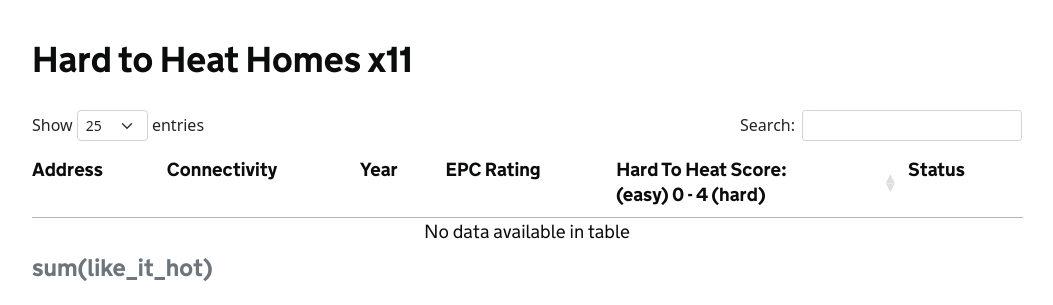
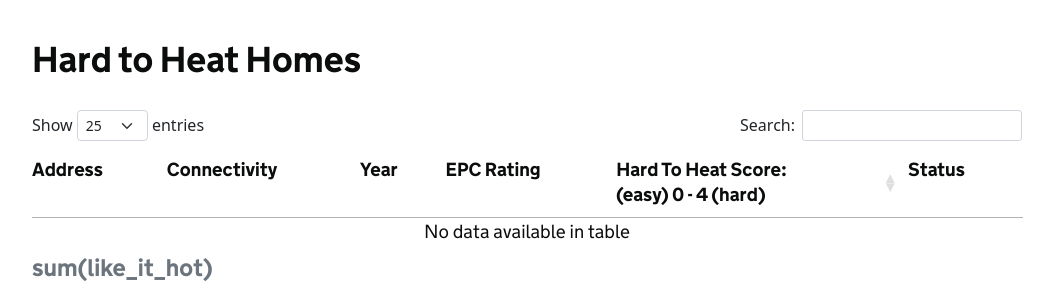
Before and after one commit to Abid-MadeTech/hard-to-heat-homes-pipeline, a Flask app: page / in a window 1280 px wide. Shown: the part 60-365 px from the top of the page, without its empty margins (113-1166 px from the left). Run offline with Flask 3, Linux system fonts and the light colour scheme; parts of the project's set-up code (start-up, migrations or seed data) failed here and were passed over; some libraries are stand-ins or nearby versions.

Commit message:
remove the pipeline test text

```diff
--- a/templates/home.html
+++ b/templates/home.html
@@ -3,7 +3,7 @@
 
       <div class="govuk-grid-row">
         <div>
-          <h1 class="govuk-heading-l">Hard to Heat Homes x11</h1>
+          <h1 class="govuk-heading-l">Hard to Heat Homes</h1>
           <table class="govuk-table govuk-table--small-text-until-tablet" id="data">
             <caption class="govuk-table__caption govuk-table__caption--m">sum(like_it_hot)</caption>
             <thead class="govuk-table__head">
```
